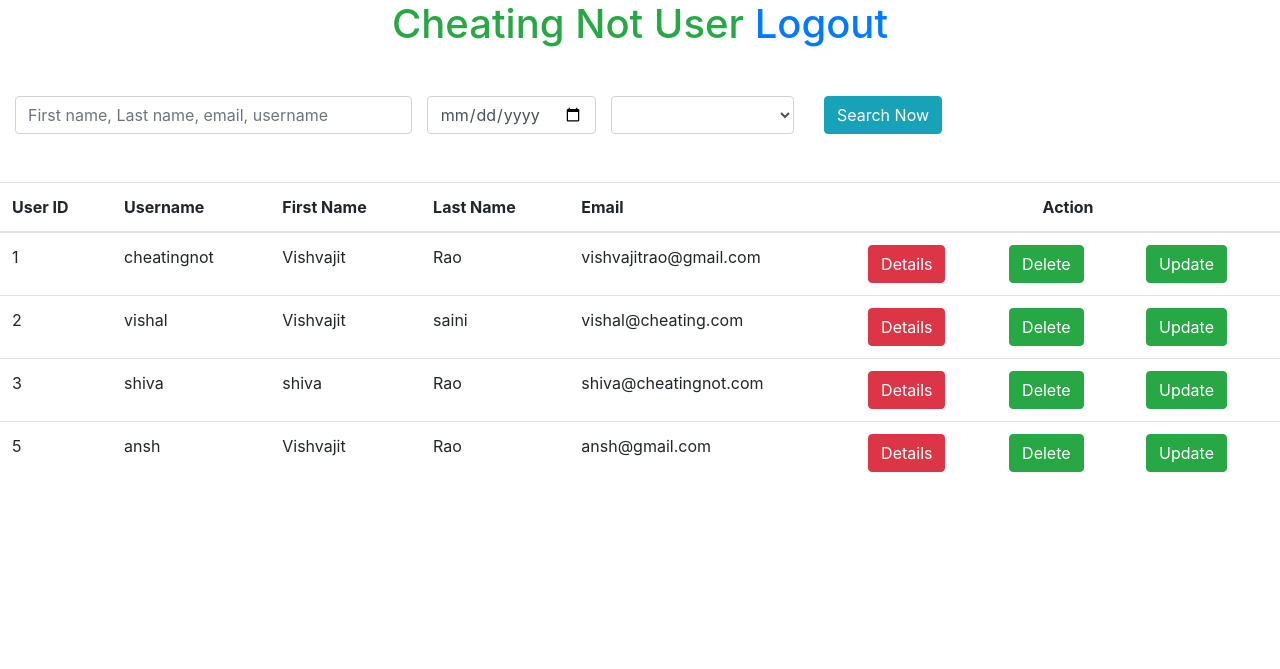
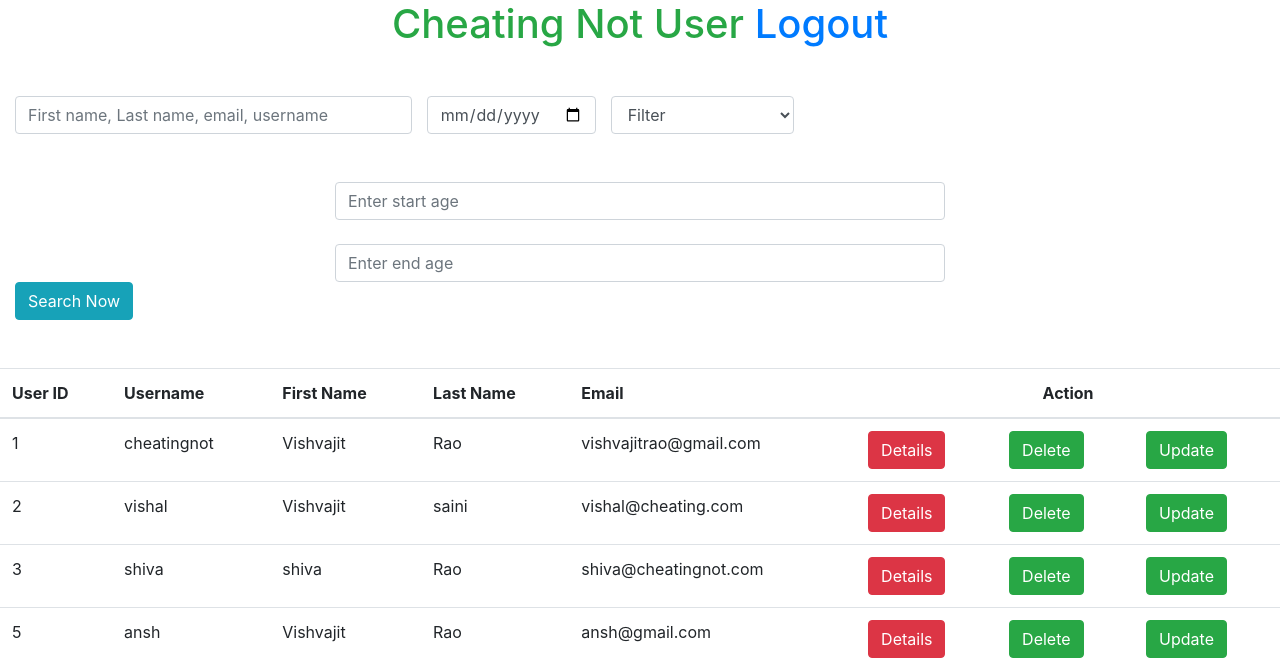
Before and after one commit to Abhishesh123/CheatingnotDash, a Django app: template dashboard/templates/userlist.html in a window 1280 px wide. Shown: the top 669 px of the page. Run offline with Django 3.2, Linux system fonts and the light colour scheme; the template is opened without the code that fills it: values that come from a table or form of the project are taken from there, others are empty; data comes from the database, SQL or seed files in the repository; parts of the project's set-up code (start-up, migrations or seed data) failed here and were passed over; some libraries are stand-ins or nearby versions.

Commit message:
user filter

```diff
--- a/dashboard/cheatingdash/views.py
+++ b/dashboard/cheatingdash/views.py
@@ -2,6 +2,7 @@ from django.shortcuts import render, redirect
 from django.http import HttpResponse
 from django.contrib.auth import authenticate, login, logout
 from django.contrib.auth.models import User
+from django.core.mail import send_mail
 
 # Create your views here.
 def Index(request):
@@ -57,7 +58,7 @@ def searchUser(request):
         data = request.POST['searchnow']
         date_joined = request.POST['datejoined']
         filters = request.POST['filter']
-
+        print(data)
         try:
             age = request.POST['age']
             city = request.POST['city']
@@ -118,4 +119,4 @@ def ContactMe(request):
 
     else:
         form = ContactForm()
-    return render(request, 'contact.html', {'form': form})s
+    return render(request, 'contact.html', {'form': form})
--- a/dashboard/templates/userlist.html
+++ b/dashboard/templates/userlist.html
@@ -31,29 +31,29 @@
 
 
             <div class="col-xl-2">
-                <select name="filter" id="selectBox" class="form-control rounded" onchange="filterNow(this.value)">
-                    {% if columns %}
-                    <option class="form-control" disabled selected>Filter</option>
+                <select name="filter"  class="form-control" onchange="filterNow(this.value)">
+
+                    <option class="form-control" disabled selected value="Filter">Filter</option>
                     {% for i in columns %}
 
                     <option value="{{i}}">{{i}}</option>
                     {% endfor %}
-                    {% endif %}
+
                 </select>
             </div>
 
 
 
             <div class="col-xl-2" id="age">
-                <input type="text" name="age" class="form-control" placeholder= "Type Age Here">
+                <input type="text" name="age" class="form-control" placeholder="Type Age Here">
 
             </div>
             <div class="col-xl-2" id="city">
-                <input type="text" name="city" class="form-control" placeholder= "Type City Here">
+                <input type="text" name="city" class="form-control" placeholder="Type City Here">
 
             </div>
             <div class="col-xl-2" id="country">
-                <input type="text" name="country" class="form-control" placeholder= "Type Country Here">
+                <input type="text" name="country" class="form-control" placeholder="Type Country Here">
 
             </div>
             <div class="col-xl-2" id="gender">
@@ -68,8 +68,14 @@
 
             </div>
 
-
-            <div class="col-xl-2">
+            <div class="col-xl-6 offset-xl-3 mt-5" id="ageFilter">
+                <input type="text" name="start_age" id="" class="form-control" placeholder="Enter start age">
+                <br>
+                <input type="text" name="end_age" id="" class="form-control" placeholder="Enter end age">
+            </div>
+<br>
+<br>
+            <div class="col-xl-12">
                 <button type="submit" class="btn btn-info">Search Now</button>
                 </form>
 
@@ -116,10 +122,10 @@
     <script src="https://cdnjs.cloudflare.com/ajax/libs/popper.js/1.16.0/umd/popper.min.js"></script>
     <script src="https://cdnjs.cloudflare.com/ajax/libs/twitter-bootstrap/4.4.1/js/bootstrap.min.js"></script>
     <script>
-         document.getElementById('age').style.display = "none";
-         document.getElementById('city').style.display = "none";
-         document.getElementById('country').style.display = "none";
-         document.getElementById('gender').style.display = "none";
+        document.getElementById('age').style.display = "none";
+        document.getElementById('city').style.display = "none";
+        document.getElementById('country').style.display = "none";
+        document.getElementById('gender').style.display = "none";
         function filterNow(selectedValue) {
 
 
```
